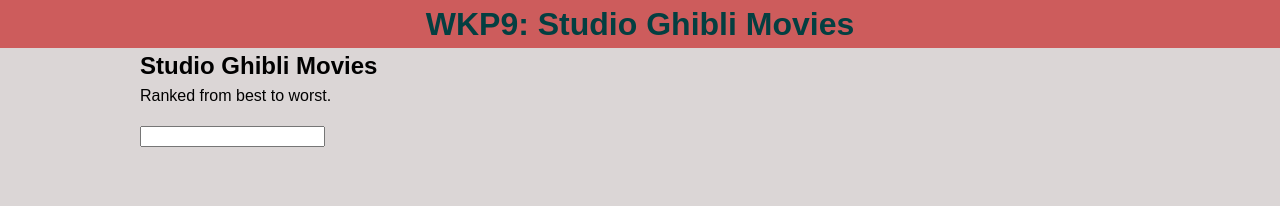
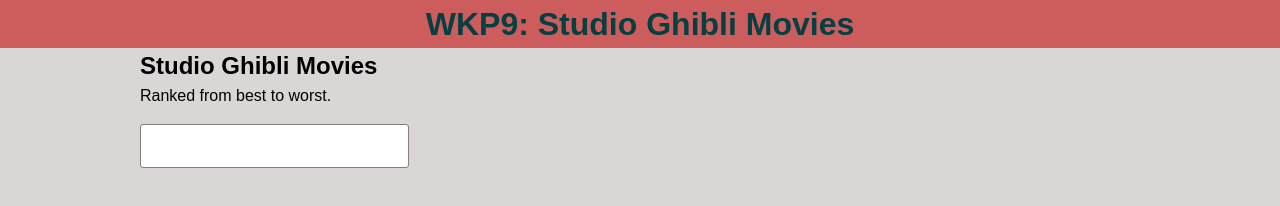
Before and after one commit to vakodrazan/WKP9, a plain HTML site: page index.html in a window 1280 px wide. Drawn offline with Linux system fonts and the light colour scheme; no server answers.

Commit message:
Style the input search

```diff
--- a/base.css
+++ b/base.css
@@ -60,3 +60,11 @@
 .director {
     padding-inline-end: 1rem;
 }
+
+input {
+    padding: 10px;
+    font-size: 1.2rem;
+    border: 1px solid gray;
+    border-radius: 3px;
+    margin-block-end: 1rem;
+}
```
